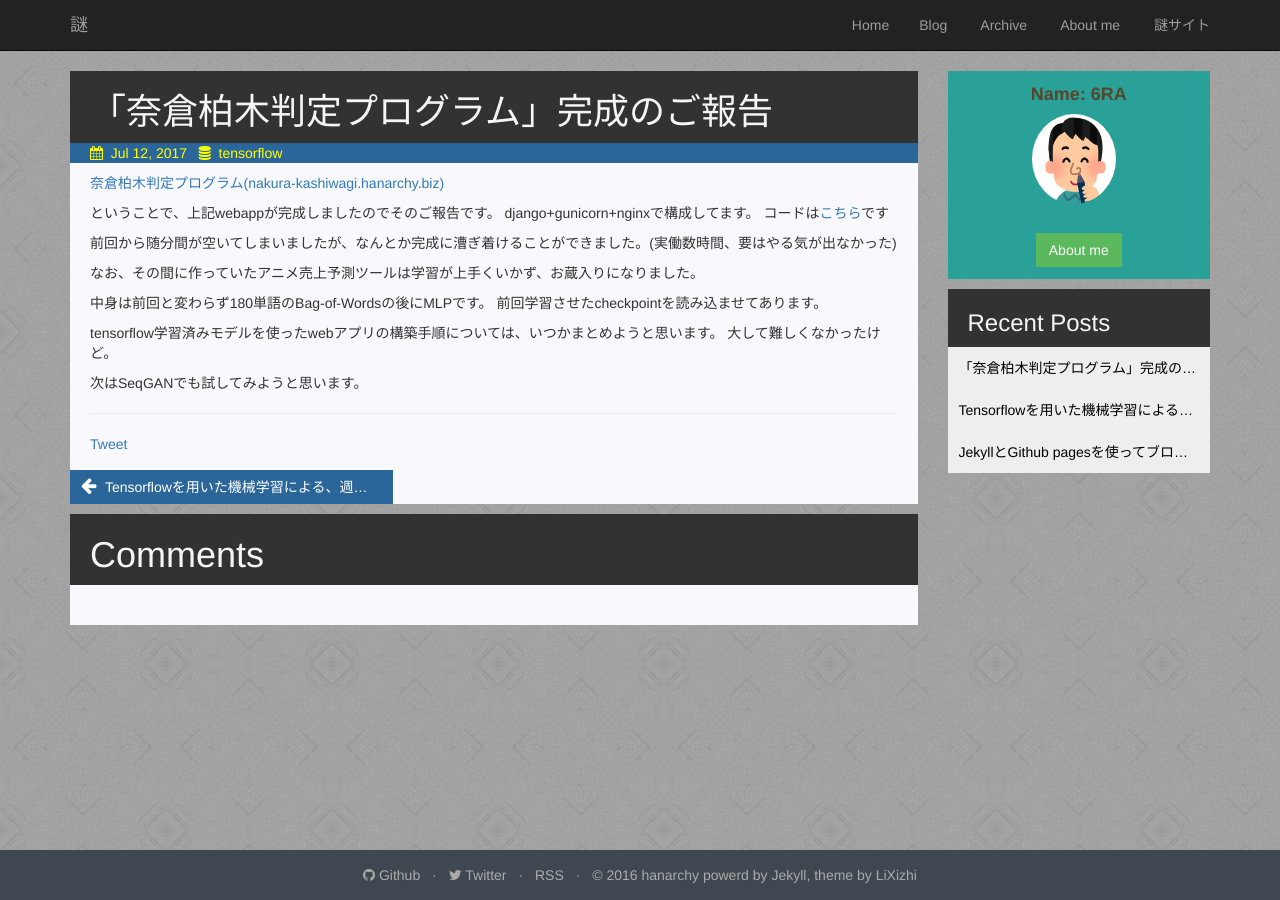
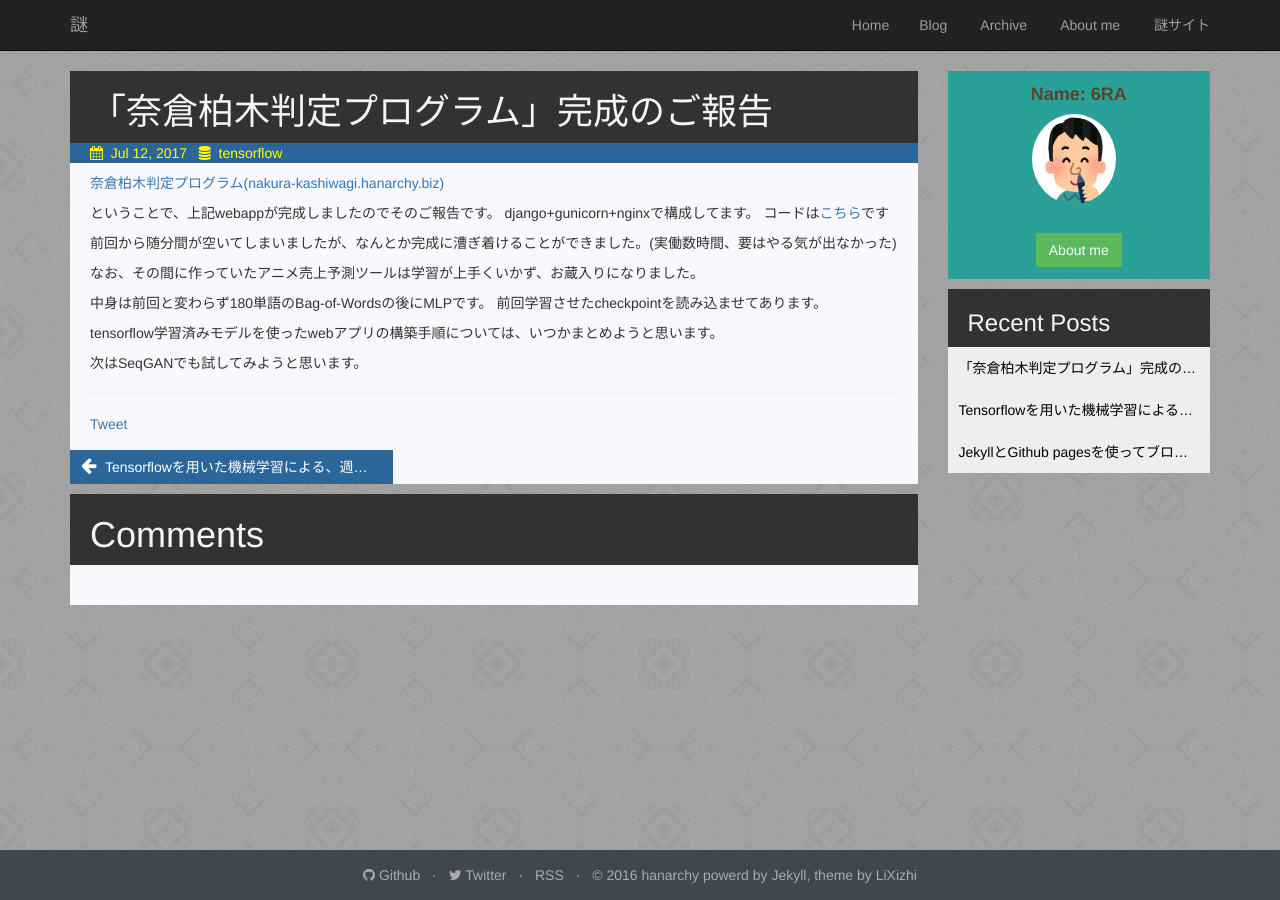
Before and after one commit to hanarchy/hanarchy.github.io, a Jekyll site: the page built from _posts/diary/2017-07-12-Nakura_Kashiwagi_Hantei_Program.md, in a window 1280 px wide. Built offline with Jekyll 4.4.1, drawn with Linux system fonts in a browser that asks for light colours; comment, search, counter and statistics services are not loaded.

Commit message:
Update 2017-07-12-Nakura_Kashiwagi_Hantei_Program.md

```diff
--- a/_posts/diary/2017-07-12-Nakura_Kashiwagi_Hantei_Program.md
+++ b/_posts/diary/2017-07-12-Nakura_Kashiwagi_Hantei_Program.md
@@ -21,6 +21,5 @@ django+gunicorn+nginxで構成してます。
 前回学習させたcheckpointを読み込ませてあります。
 
 tensorflow学習済みモデルを使ったwebアプリの構築手順については、いつかまとめようと思います。
-大して難しくなかったけど。
 
 次はSeqGANでも試してみようと思います。
```
